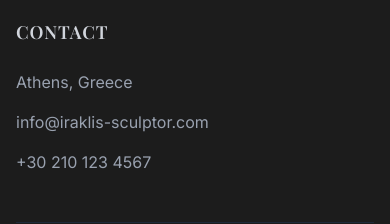
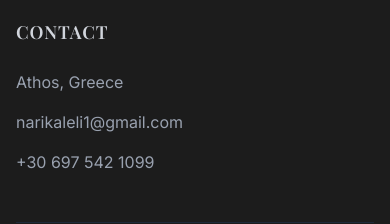
Before and after one commit to paulcureu/iraklis, a Next.js app: page /contact in a window 390 px wide. Shown: the part 1671-1895 px from the top of the page. Built offline with nearby package versions, Linux system fonts and the light colour scheme; a web font is replaced by a local one.

Commit message:
Update contact information in Footer
Changed the address, email, and phone number in the Footer component to reflect new contact details.

```diff
--- a/app/components/Footer.tsx
+++ b/app/components/Footer.tsx
@@ -27,9 +27,9 @@ export default function Footer() {
                     <div>
                         <h4 className="text-lg font-semibold mb-6 uppercase tracking-wider text-gray-300">Contact</h4>
                         <ul className="space-y-4 text-gray-400">
-                            <li>Athens, Greece</li>
-                            <li>info@iraklis-sculptor.com</li>
-                            <li>+30 210 123 4567</li>
+                            <li>Athos, Greece</li>
+                            <li>narikaleli1@gmail.com</li>
+                            <li>+30 697 542 1099</li>
                         </ul>
                     </div>
                 </div>
```
